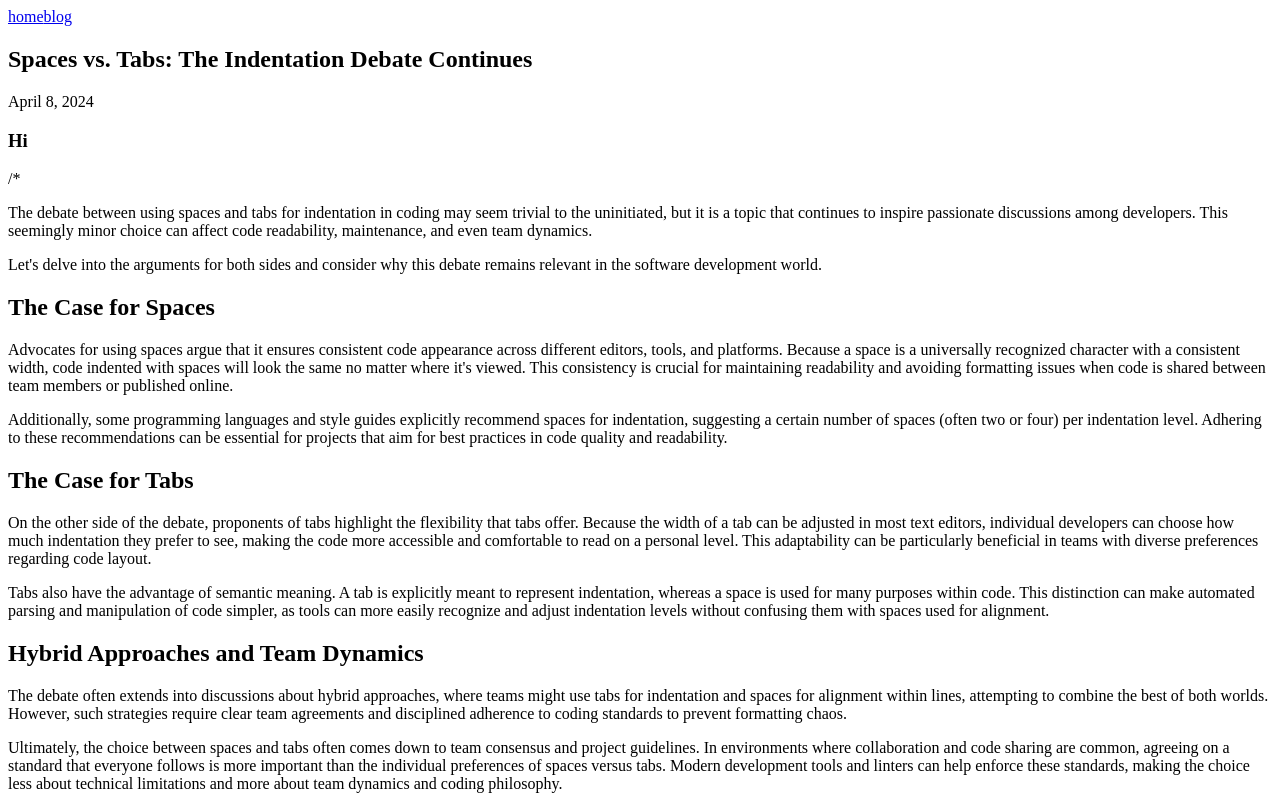
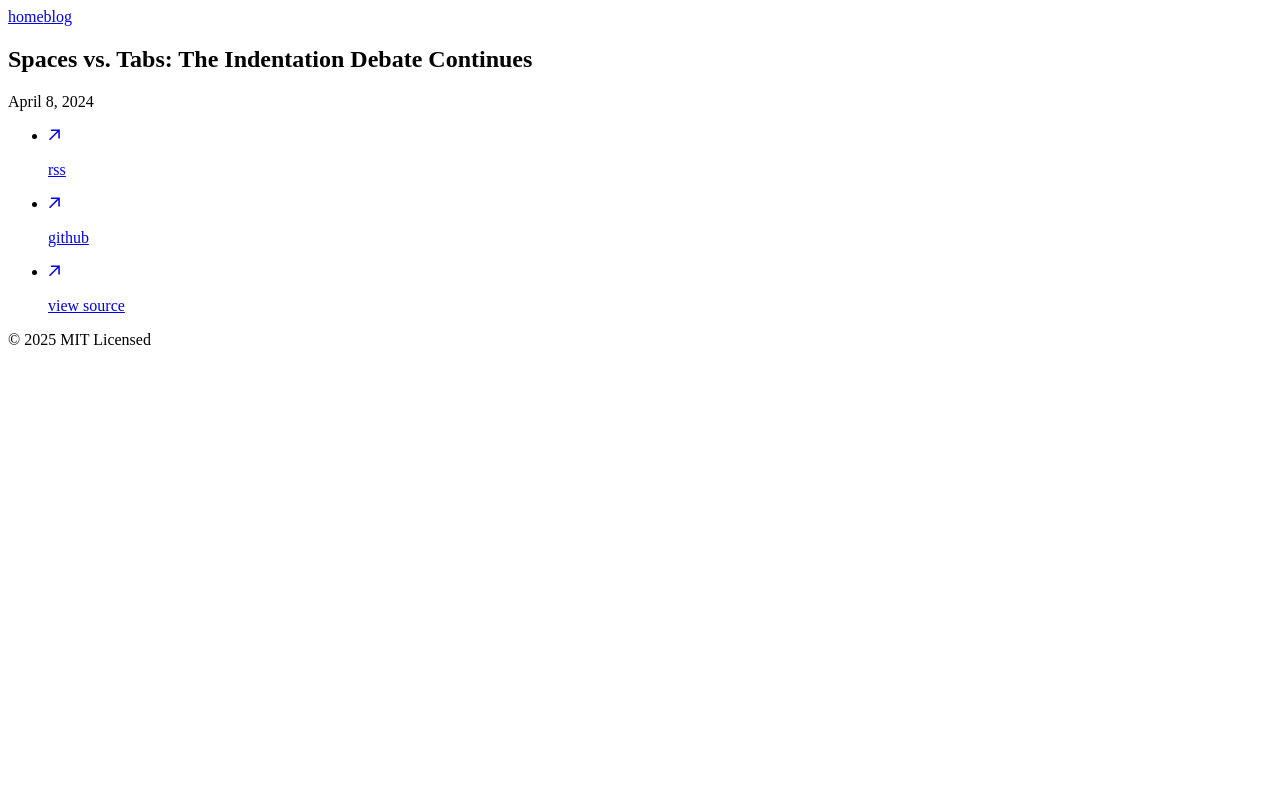
Before and after one commit to ianfromdover/ianfromdover, a Next.js app in the folder website/: page /blog/spaces-vs-tabs in a window 1280 px wide. Shown: the top 800 px of the page. Built offline with nearby package versions, Linux system fonts and the light colour scheme.

Commit message:
fix(site): Don't parse mdx first

```diff
--- a/website/app/blog/[slug]/page.tsx
+++ b/website/app/blog/[slug]/page.tsx
@@ -11,9 +11,9 @@ export async function generateStaticParams() {
   }))
 }
 
-export function generateMetadata({ params }) {
-  // error
-  let post = getBlogPosts().find((post) => post.slug === params.slug)
+export async function generateMetadata({ params }) {
+  let awaitedParams = await params;
+  let post = getBlogPosts().find((post) => post.slug === awaitedParams.slug)
   if (!post) {
     return
   }
@@ -52,9 +52,9 @@ export function generateMetadata({ params }) {
   }
 }
 
-export default function Blog({ params }) {
-  // TODO: error
-  let post = getBlogPosts().find((post) => post.slug === params.slug)
+export default async function Blog({ params }) {
+  let awaitedParams = await params;
+  let post = getBlogPosts().find((post) => post.slug === awaitedParams.slug)
 
   if (!post) {
     notFound()
--- a/website/package.json
+++ b/website/package.json
@@ -19,6 +19,7 @@
     "next": "^15.2.4",
     "react": "18.2.0",
     "react-dom": "18.2.0",
+    "sugar-high": "^0.9.3",
     "typescript": "5.3.3"
   },
   "pnpm": {
```
Also changed, not shown: website/app/components/mdx.tsx (+6 -1 lines), 1 other file (tests, documents, lock files or other folders).
